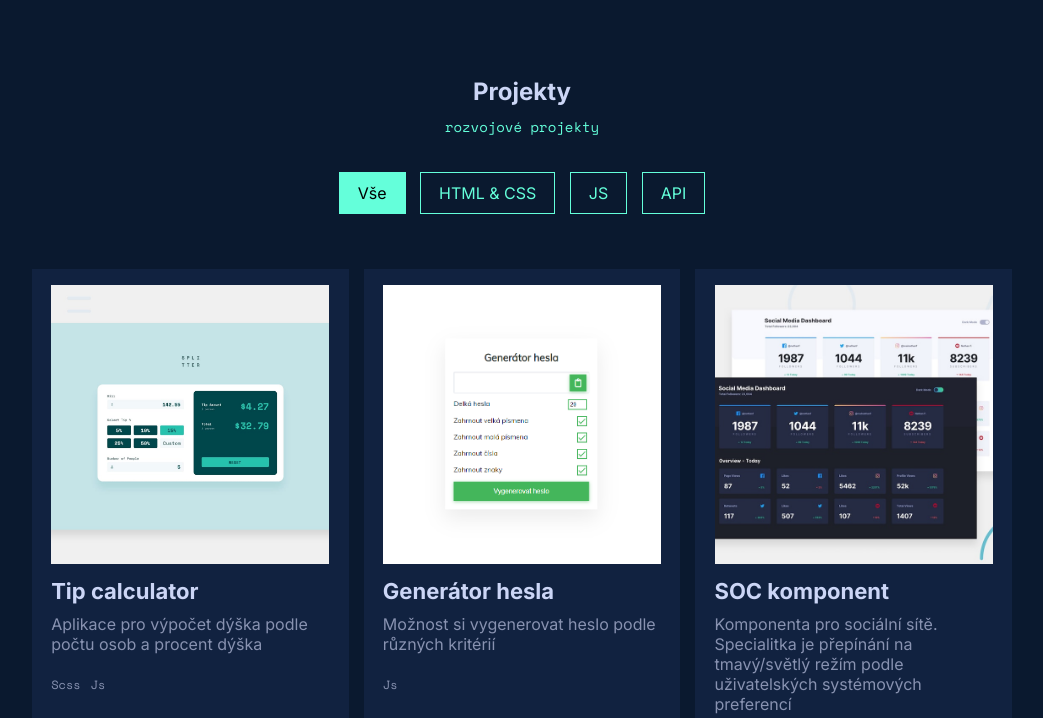
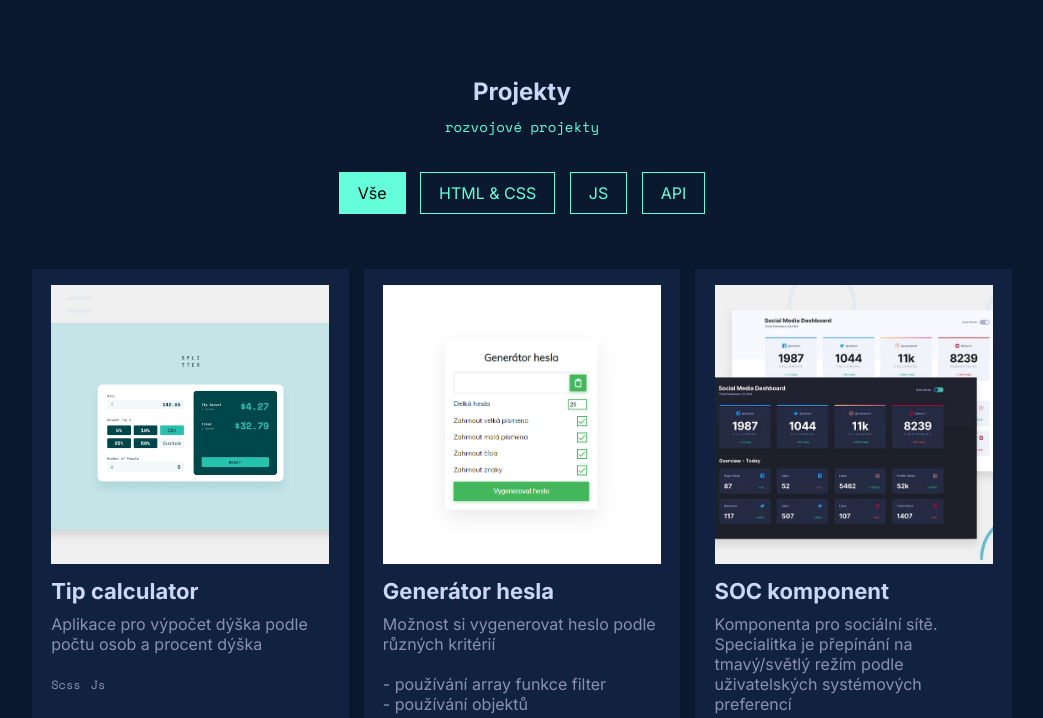
Before and after one commit to sqerry/rozvoj-portfolio, a plain HTML site: page index.html in a window 1280 px wide. Shown: the part 82-800 px from the top of the page, without its empty margins (118-1161 px from the left). Drawn offline with nearby package versions, Linux system fonts and the light colour scheme.

Commit message:
add text

```diff
--- a/index.html
+++ b/index.html
@@ -47,6 +47,9 @@
                     <h3 class="project-title">Generátor hesla</h3>
                     <div class="project-description">
                         <p>Možnost si vygenerovat heslo podle různých kritérií</p>
+                        <br>
+                        <p>- používání array funkce filter</p>
+                        <p>- používání objektů</p>
                     </div>
                     <div class="project-bottom">
                         <ul class="project-tech-list">
```
